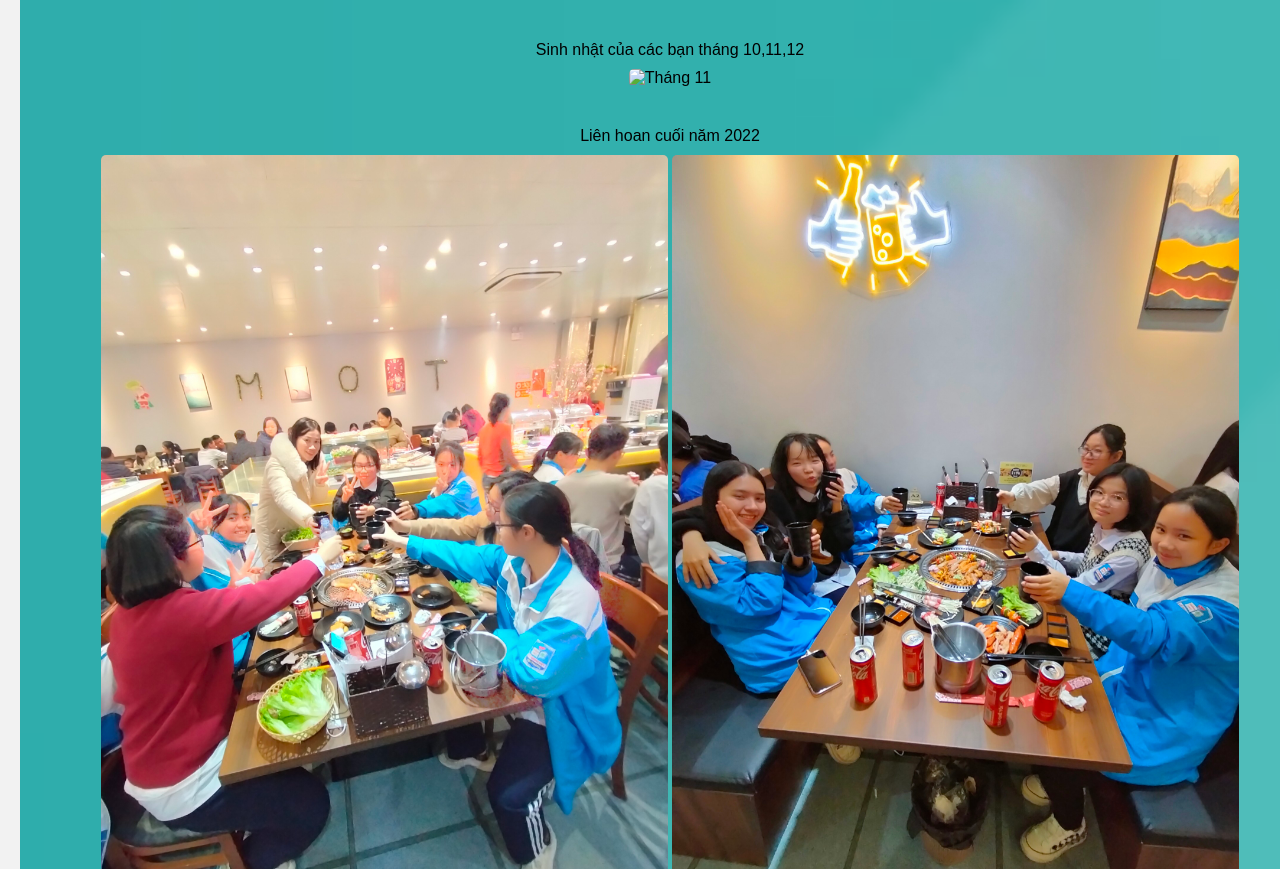
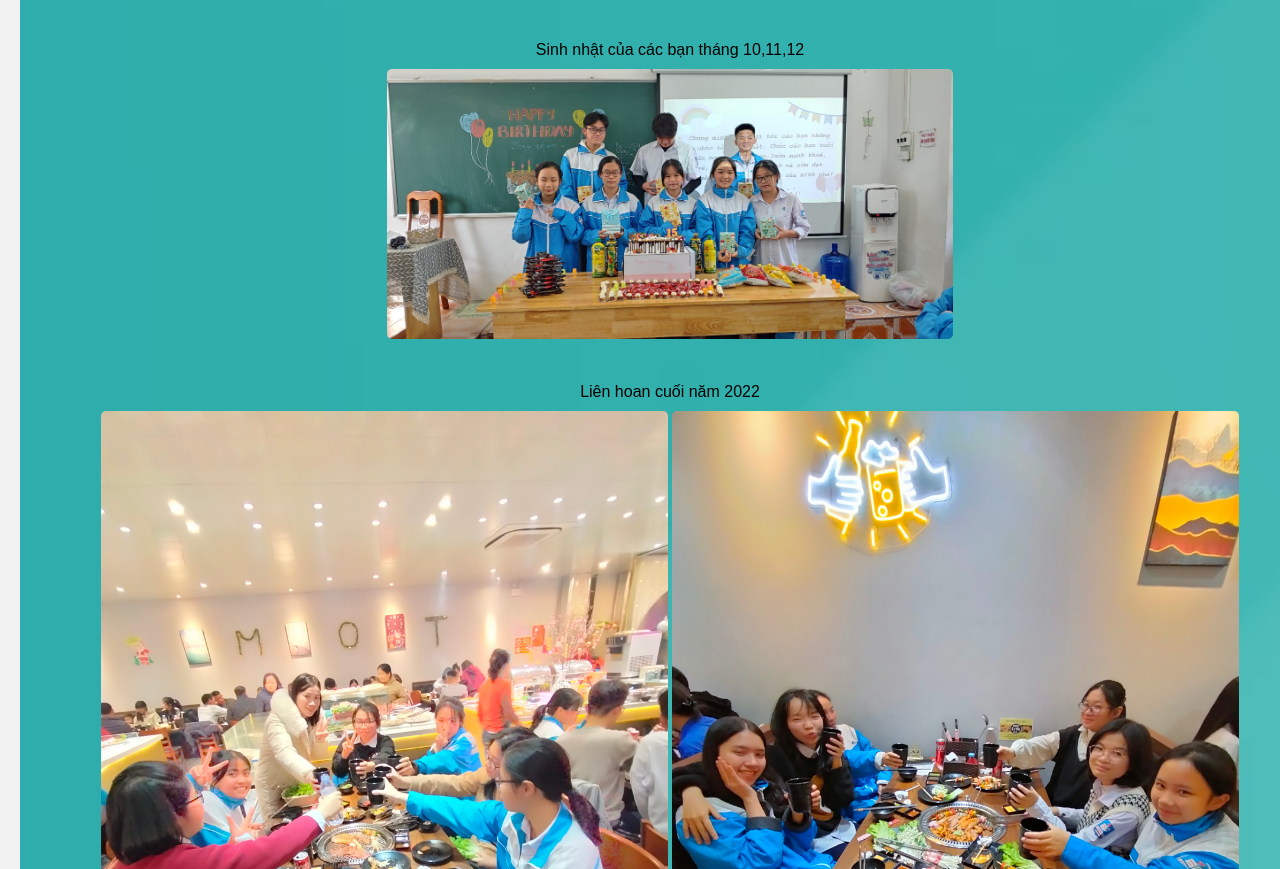
Before and after one commit to danvogiavinh/memory10C10, a plain HTML site: page index.html in a window 1280 px wide. Shown: the part 7863-8732 px from the top of the page. Drawn offline with nearby package versions, Linux system fonts and the light colour scheme; a script that the page names is missing.

Commit message:
Update index.html

```diff
--- a/index.html
+++ b/index.html
@@ -178,7 +178,7 @@
             <div class="description">
                 Sinh nhật của các bạn tháng 10,11,12
             </div>
-            <img class="image" src="sinhnhat1011122(2).jpg" alt="Tháng 11">
+            <img class="image" src="sinhnhat1011121 (2).jpg" alt="Tháng 11">
         </div>
 
 
```
